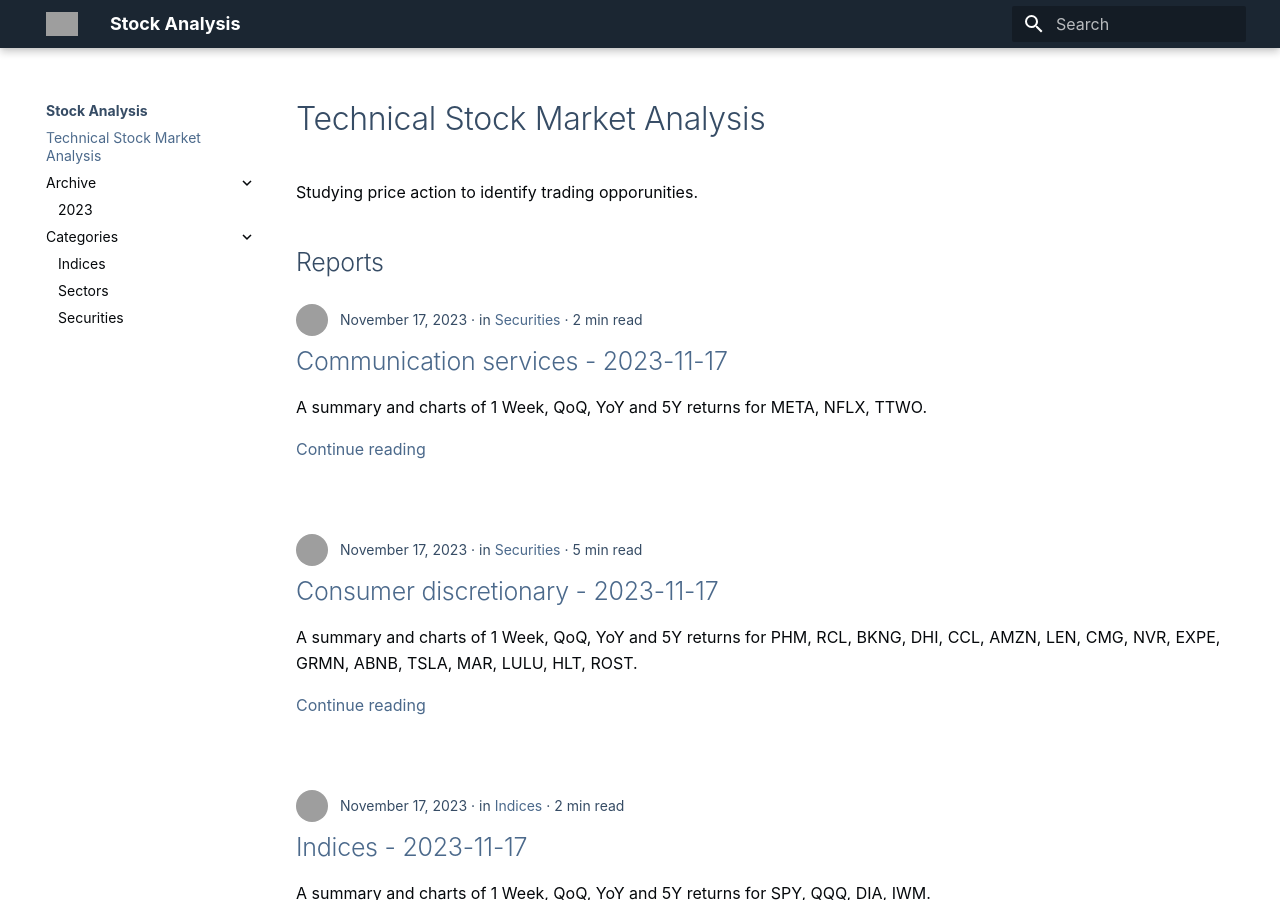
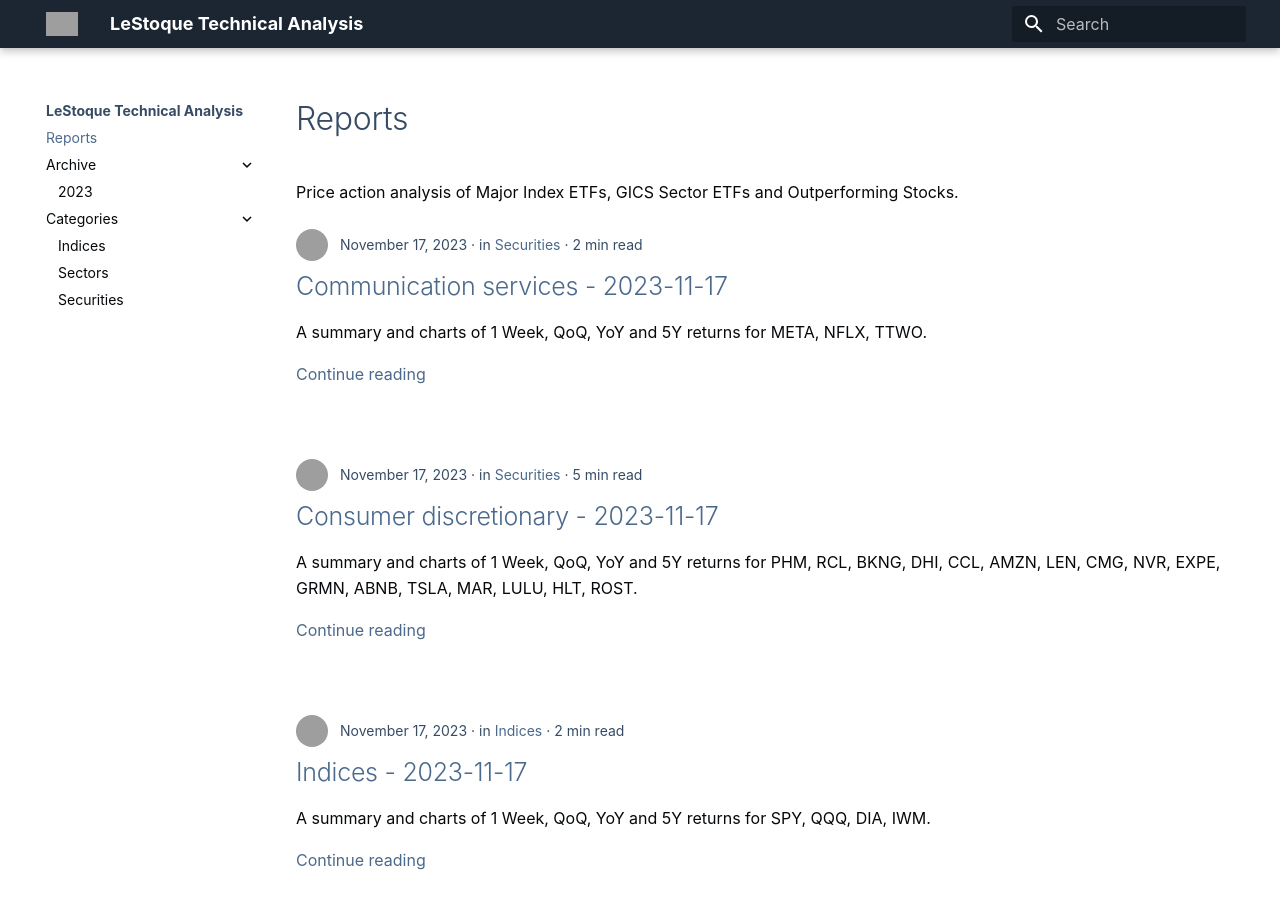
Before and after one commit to lbsonley/stock-reports, an MkDocs documentation site: the page built from pages/index.md, in a window 1280 px wide and 900 px high. Built offline with MkDocs 1.6.1 and Material for MkDocs 9.7.7, drawn with Linux system fonts in a browser that asks for light colours; some web fonts are replaced; comment, search, counter and statistics services are not loaded; grey boxes are pictures that could not be loaded.

Commit message:
feat: update homepage title and lead

```diff
--- a/mkdocs.yml
+++ b/mkdocs.yml
@@ -1,4 +1,4 @@
-site_name: Stock Analysis
+site_name: LeStoque Technical Analysis
 docs_dir: pages
 theme:
   name: material
--- a/pages/index.md
+++ b/pages/index.md
@@ -3,8 +3,6 @@ hide:
   - toc
 ---
 
-# Technical Stock Market Analysis
+# Reports
 
-Studying price action to identify trading opporunities.
-
-## Reports
+Price action analysis of Major Index ETFs, GICS Sector ETFs and Outperforming Stocks.
```
